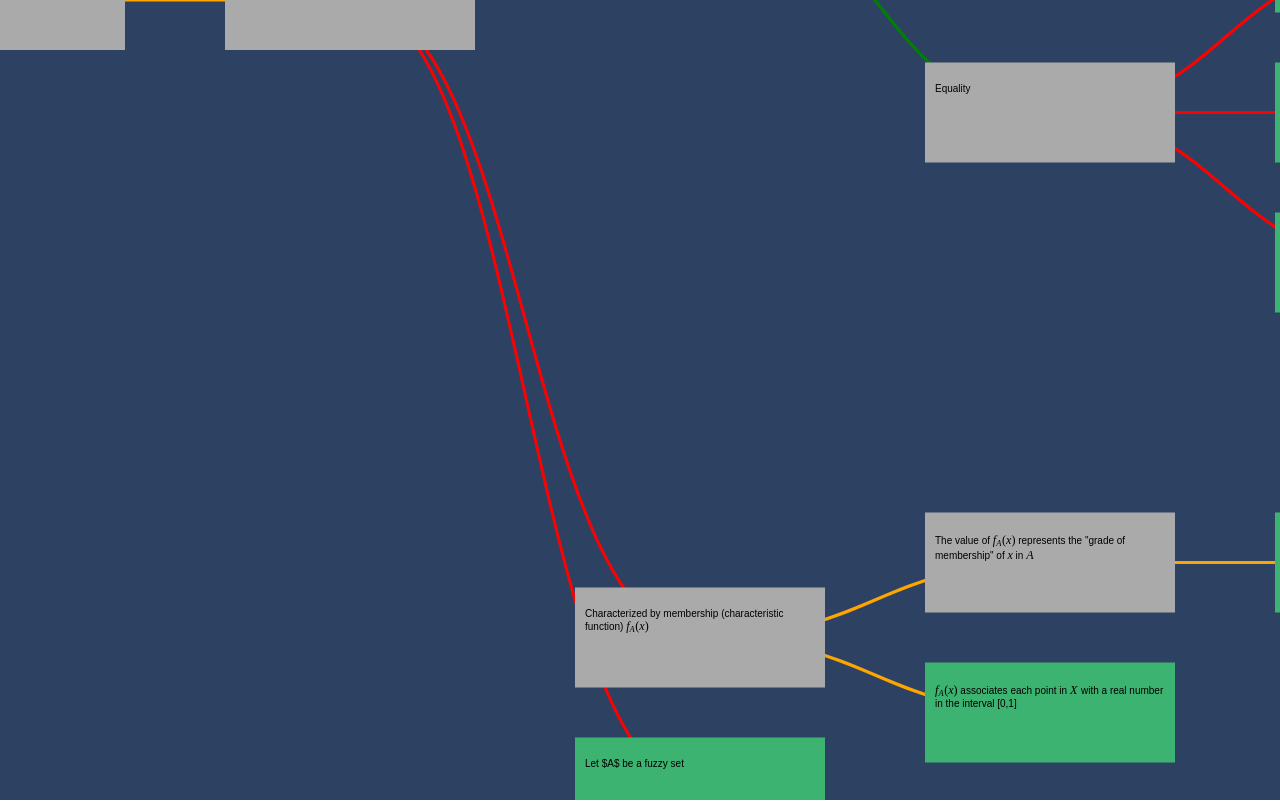
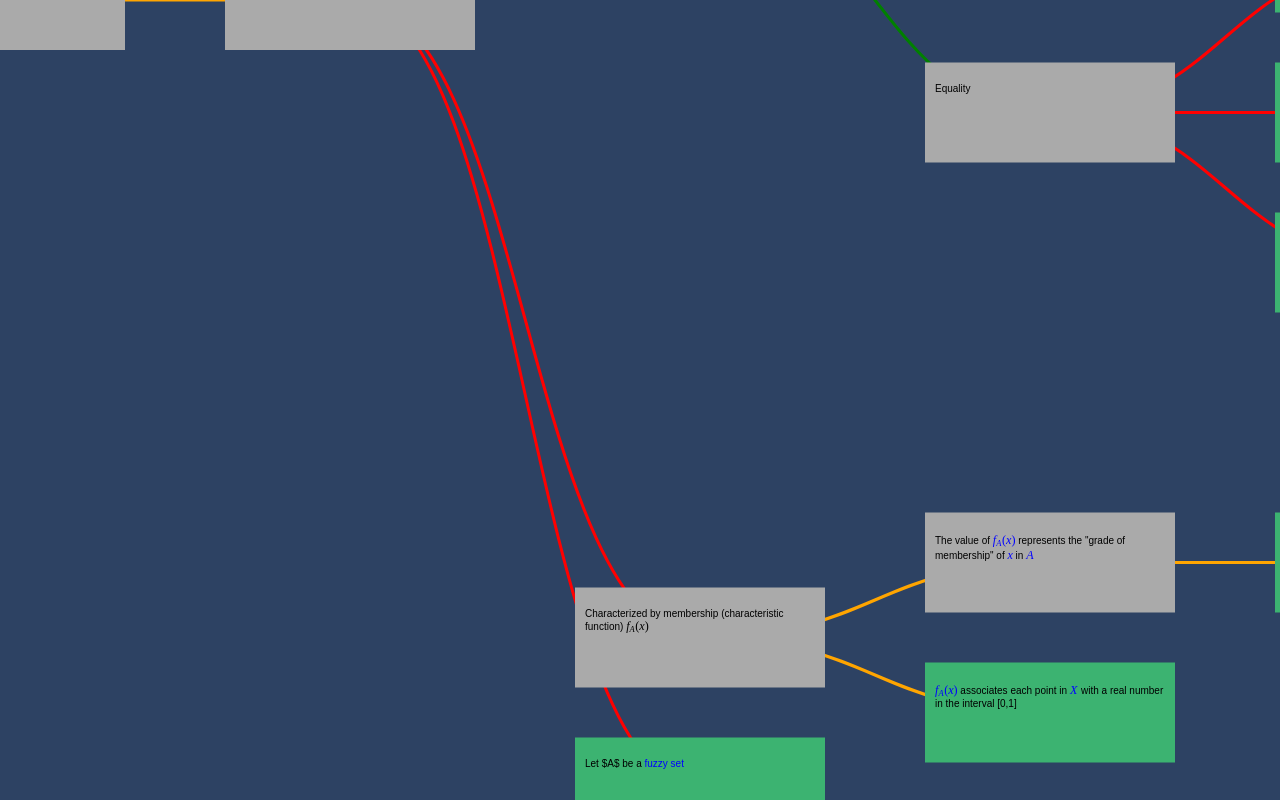
Before and after one commit to Yustynn/graphpaper, a website with bundled scripts: page index.html in a window 1280 px wide. Built offline with nearby package versions, Linux system fonts and the light colour scheme; files whose address does not match are found by name.

Commit message:
Make context references show up in different color in node text

```diff
--- a/src/loadData/ChunkClasses.js
+++ b/src/loadData/ChunkClasses.js
@@ -7,7 +7,6 @@ export class Chunk {
         this.kind = kind
     }
 
-    // overriden for ContextChunk
     attachToD3Element(d3Element) {
         d3Element.node().append(this.htmlElement.cloneNode(true))
     }
@@ -88,17 +87,14 @@ export class LatexChunk extends Chunk {
 }
 
 export class ContextChunk extends Chunk {
-    // The nearer the value of %cf|$f_A(x)$% to unity, the higher the grade of membership of %x|$x$% in %A|$A$%
     constructor(raw) {
         super(CHUNK_CONTEXT)
+
         const [contextName, content] = raw.slice(1, raw.length-1).split('|')
         this.contextName = contextName
-        // if content is undefinied, then content == context name
+        this.htmlElement = d3.create('span').classed('context-text', true).node()
         this.children = Chunk.mkTextAndLatexChunks(content || contextName)
-    }
 
-    attachToD3Element(d3Element) {
-        for (const child of this.children)
-            child.attachToD3Element(d3Element)
+        this.children.forEach(n => this.htmlElement.append(n.htmlElement))
     }
 }
--- a/style.css
+++ b/style.css
@@ -19,3 +19,7 @@ html, body {
 #panel-content {
     padding: 10px 30px;
 }
+
+.context-text {
+    color: blue;
+}
```
